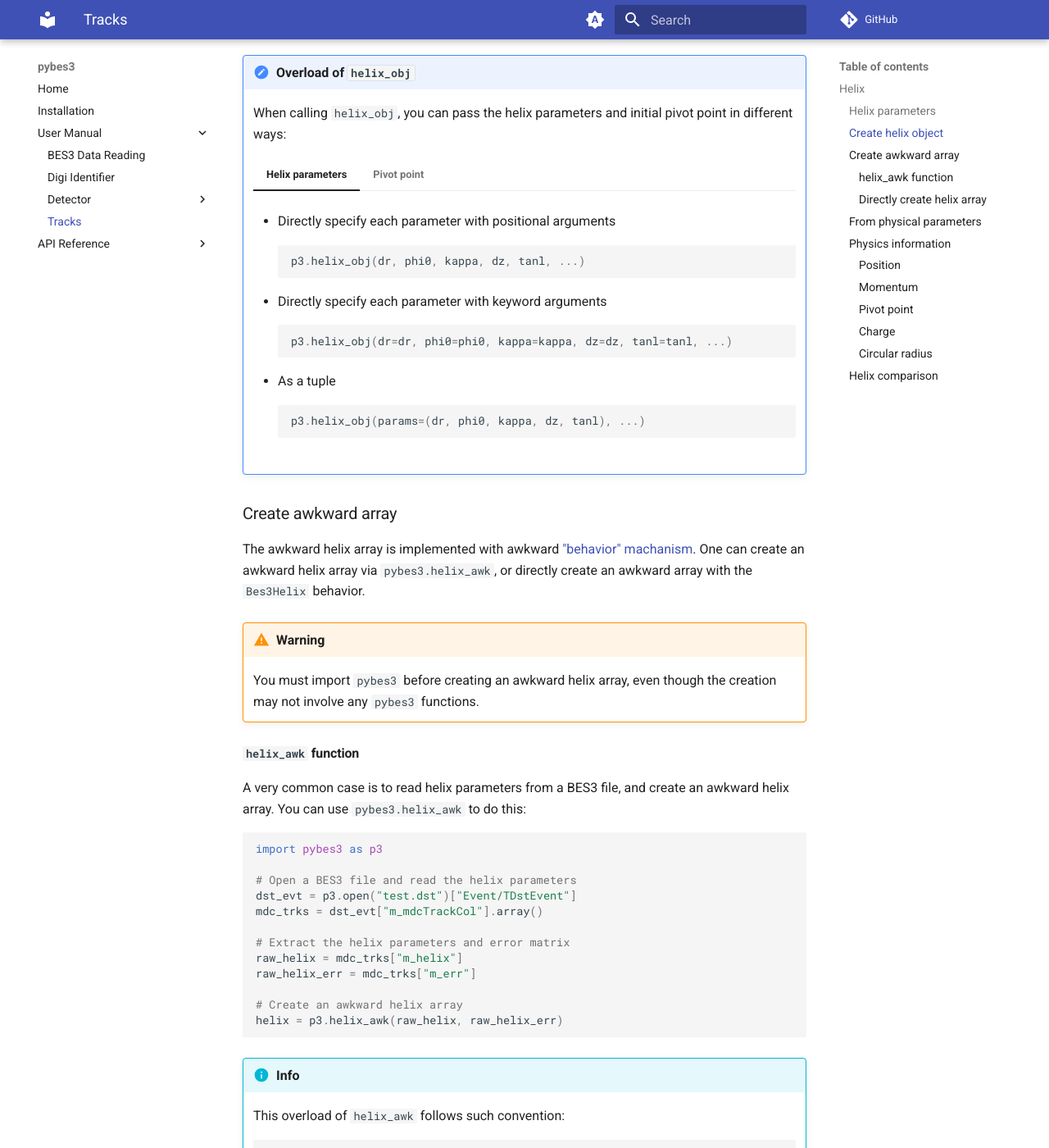
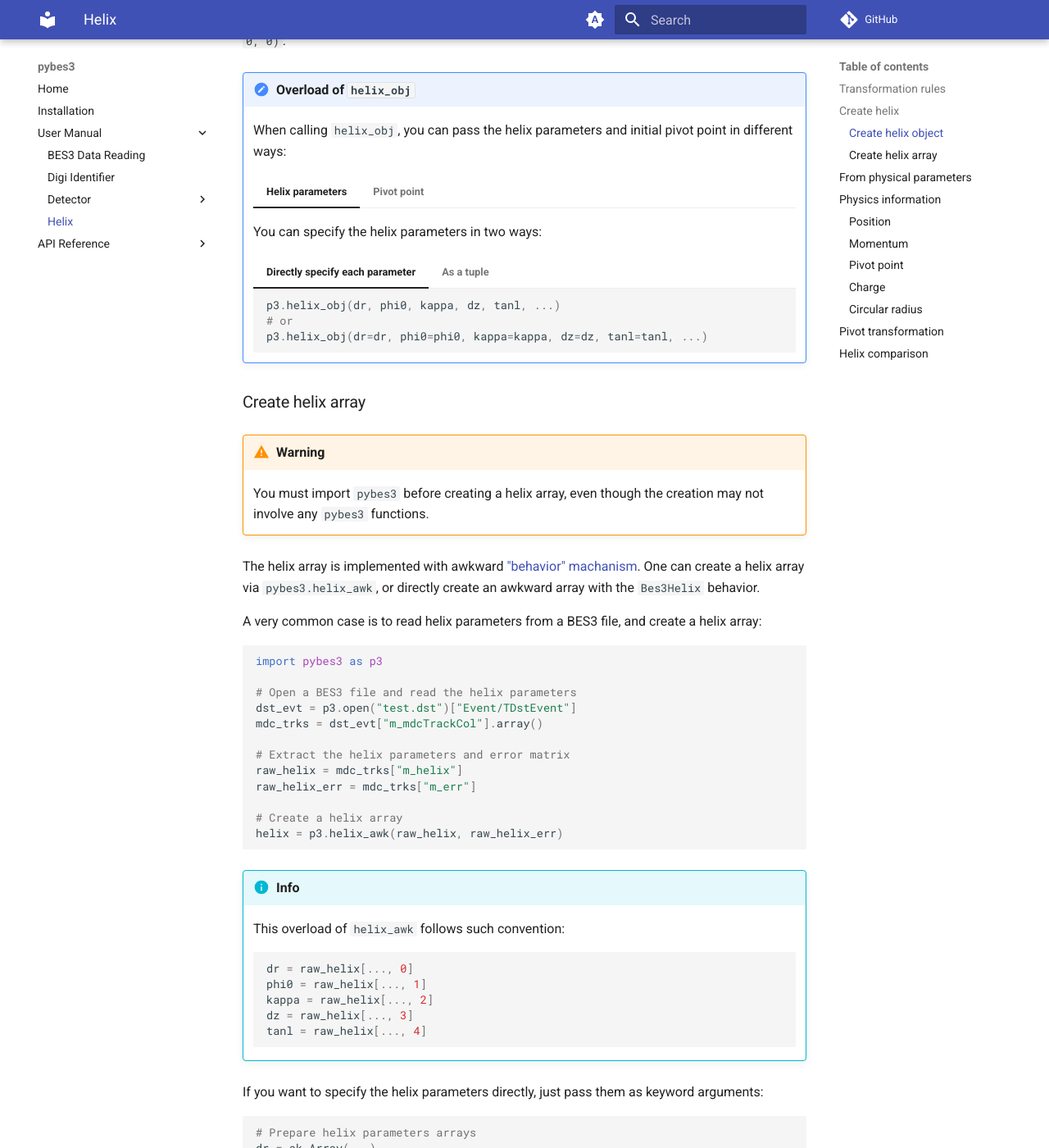
Before and after one commit to mrzimu/pybes3, an MkDocs documentation site: the page built from docs/user-manual/helix.md, in a window 1280 px wide and 1400 px high, scrolled down 1309 px. Shown: the whole window at 82% size. Built offline with MkDocs 1.6.1 and Material for MkDocs 9.7.7, drawn with Linux system fonts in a browser that asks for light colours; comment, search, counter and statistics services are not loaded; some of the changed text lies outside the part shown.

Commit message:
remove `tracks`, add `helix` in docs

````diff
--- a/docs/user-manual/tracks.md
+++ b/docs/user-manual/helix.md
@@ -1,12 +1,10 @@
-# Tracks
-
-## Helix
+# Helix operations
 
 In BES3, helix is represented by 5 parameters: `dr`, `phi0`, `kappa`, `dz`, `tanl`. `pybes3` provides a convenient way to parse these parameters, and do pivot transformation with parameters and error matrix.
 
 The implementation of helix depends on [`vector`](https://vector.readthedocs.io/en/latest/). It is recommended to take a look at [Vector objects](https://vector.readthedocs.io/en/latest/src/object.html) and [Awkward Arrays of vectors](https://vector.readthedocs.io/en/latest/src/awkward.html) before using helix objects, as they are used to represent helix position, momentum and pivot point.
 
-### Helix parameters
+## Transformation rules
 
 The implementation follows formulas below:
 
@@ -51,19 +51,17 @@
 
     === "Helix parameters"
 
-        - Directly specify each parameter with positional arguments
+        You can specify the helix parameters in two ways:
+
+        === "Directly specify each parameter"
 
             ```python
             p3.helix_obj(dr, phi0, kappa, dz, tanl, ...)
-            ```
-
-        - Directly specify each parameter with keyword arguments
-
-            ```python
+            # or
             p3.helix_obj(dr=dr, phi0=phi0, kappa=kappa, dz=dz, tanl=tanl, ...)
             ```
 
-        - As a tuple
+        === "As a tuple"
 
             ```python
             p3.helix_obj(params=(dr, phi0, kappa, dz, tanl), ...)
@@ -71,29 +69,29 @@
 
     === "Pivot point"
 
-        - As a tuple of `(x0, y0, z0)`
+        You can specify the initial pivot point in different ways:
+
+        === "As a tuple"
 
             ```python
             p3.helix_obj(..., pivot=(x0, y0, z0))
             ```
 
-        - As a Vector3D object
+        === "As a Vector3D object"
 
             ```python
             pivot = p3.vector.obj(x=x0, y=y0, z=z0)
             p3.helix_obj(..., pivot=pivot)
             ```
 
-### Create awkward array
-
-The awkward helix array is implemented with awkward ["behavior" machanism](https://awkward-array.org/doc/main/reference/ak.behavior.html). One can create an awkward helix array via `pybes3.helix_awk`, or directly create an awkward array with the `Bes3Helix` behavior.
+### Create helix array
 
 !!! warning
-    You must import `pybes3` before creating an awkward helix array, even though the creation may not involve any `pybes3` functions.
+    You must import `pybes3` before creating a helix array, even though the creation may not involve any `pybes3` functions.
 
-#### `helix_awk` function
+The helix array is implemented with awkward ["behavior" machanism](https://awkward-array.org/doc/main/reference/ak.behavior.html). One can create a helix array via `pybes3.helix_awk`, or directly create an awkward array with the `Bes3Helix` behavior.
 
-A very common case is to read helix parameters from a BES3 file, and create an awkward helix array. You can use `pybes3.helix_awk` to do this:
+A very common case is to read helix parameters from a BES3 file, and create a helix array:
 
 ```python
 import pybes3 as p3
@@ -106,7 +104,7 @@
 raw_helix = mdc_trks["m_helix"]
 raw_helix_err = mdc_trks["m_err"]
 
-# Create an awkward helix array
+# Create a helix array
 helix = p3.helix_awk(raw_helix, raw_helix_err)
 ```
 
@@ -122,7 +120,7 @@
     tanl = raw_helix[..., 4]
     ```
 
-If you want to specify the helix parameters directly, you can do so by passing them as keyword arguments:
+If you want to specify the helix parameters directly, just pass them as keyword arguments:
 
 ```python
 # Prepare helix parameters arrays
@@ -135,7 +133,7 @@
 # Optional, if you have an error matrix
 error = ak.Array(...)
 
-# Create an awkward helix array with the parameters
+# Create a helix array with the parameters
 helix = p3.helix_awk(
     dr=dr,
     phi0=phi0,
@@ -145,6 +143,9 @@
     error=error, # Optional, if you have an error matrix
 )
 ```
+
+!!! note
+    Since each track has a `5x5` error matrix, if a track array has shape `(n, var)`, the error matrix should have shape `(n, var, 5, 5)`.
 
 You can also specify the initial pivot point:
 
@@ -191,72 +192,69 @@
         helix = p3.helix_awk(..., pivot=pivot)
         ```
 
+??? note "Directly create helix array"
 
-#### Directly create helix array
+    To create a helix array directly, first import necessary modules:
 
-To create an awkward helix array directly, first import necessary modules:
+    ```python
+    import pybes3
+    import awkward as ak
+    ```
 
-```python
-import pybes3
-import awkward as ak
-```
+    Prepare helix parameters:
 
-Prepare helix parameters:
+    ```python
+    dr = ak.Array(...)
+    phi0 = ak.Array(...)
+    kappa = ak.Array(...)
+    dz = ak.Array(...)
+    tanl = ak.Array(...)
+    ```
 
-```python
-dr = ak.Array(...)
-phi0 = ak.Array(...)
-kappa = ak.Array(...)
-dz = ak.Array(...)
-tanl = ak.Array(...)
-```
+    Prepare initial pivot point:
 
-Prepare initial pivot point:
+    ```python
+    pivot = ak.Array({
+        "x": ak.zeros_like(dr),
+        "y": ak.zeros_like(dr),
+        "z": ak.zeros_like(dr),
+    }, with_name="Vector3D")
+    ```
 
-```python
-pivot = ak.Array({
-    "x": ak.zeros_like(dr),
-    "y": ak.zeros_like(dr),
-    "z": ak.zeros_like(dr),
-}, with_name="Vector3D")
-```
+    Create helix array (with no error matrix)
 
-Create helix array (with no error matrix)
+    ```python
+    helix = ak.Array({
+        "dr": dr,
+        "phi0": phi0,
+        "kappa": kappa,
+        "dz": dz,
+        "tanl": tanl,
+        "pivot": pivot,
+    }, with_name="Bes3Helix")
+    ```
 
-```python
-helix = ak.Array({
-    "dr": dr,
-    "phi0": phi0,
-    "kappa": kappa,
-    "dz": dz,
-    "tanl": tanl,
-    "pivot": pivot,
-}, with_name="Bes3Helix")
-```
+    Optionally, you can also create an error matrix.
 
-Optionally, you can also create an error matrix. The shape of error matrix should be the same as the helix array, and the last 2 dimensions should be 5x5.
+    ```python
+    error = ak.Array(...)
 
-> For example, if the helix parameters have shape `(10, var)`, the error matrix should have shape `(10, var, 5, 5)`.
+    helix = ak.Array({
+        "dr": dr,
+        "phi0": phi0,
+        "kappa": kappa,
+        "dz": dz,
+        "tanl": tanl,
+        "error": error,
+        "pivot": pivot,
+    }, with_name="Bes3Helix")
+    ```
 
-```python
-error = ak.Array(...)
+## From physical parameters
 
-helix = ak.Array({
-    "dr": dr,
-    "phi0": phi0,
-    "kappa": kappa,
-    "dz": dz,
-    "tanl": tanl,
-    "error": error,
-    "pivot": pivot,
-}, with_name="Bes3Helix")
-```
+Sometimes you may need to create a helix from position, momentum and charge. You can pass these parameters to `pybes3.helix_obj` or `pybes3.helix_awk` to create a helix object or a helix array. `pybes3` will automatically calculate the helix parameters for you.
 
-### From physical parameters
-
-Sometimes you may need to create a helix from position, momentum and charge. You can pass these parameters to `pybes3.helix_obj` or `pybes3.helix_awk` to create a helix object or an awkward helix array. `pybes3` will automatically calculate the helix parameters for you.
-
-=== "Create helix object"
+=== "Object"
 
     To create a helix object, use:
 
@@ -272,9 +270,9 @@
 
     where `charge` should be `1` or `-1`, and the `pivot` defaults to `(0, 0, 0)` if not provided.
 
-=== "Create awkward helix array"
+=== "Array"
 
-    To create an awkward helix array, use:
+    To create a helix array, use:
 
     ```python
     position = ak.Array({
@@ -300,12 +298,11 @@
     )
     ```
 
-
-### Physics information
+## Physics information
 
 Once you have an object or an awkward array of helix, you can retrieve the physical parameters such as position, momentum, charge and circular radius of the track.
 
-#### Position
+### Position
 
 The position is defined as the closest point to the pivot point on the helix. You can retrieve the position with:
 
@@ -324,7 +321,7 @@
 !!! tip "See Also"
     See [Interface for 3D vectors](https://vector.readthedocs.io/en/latest/src/vector3d.html) for more properties.
 
-#### Momentum
+### Momentum
 
 The momentum is defined as the momentum at the closest point to the pivot point on the helix. You can retrieve the momentum with:
 
@@ -351,7 +348,7 @@
 !!! warning "Momentum changes with pivot point"
     When changing pivot point, the momentum will also change. This is because the momentum is defined at the closest point to the pivot point on the helix.
 
-#### Pivot point
+### Pivot point
 
 You can retrieve the pivot point of the helix with:
 
@@ -361,7 +358,7 @@
 
 Similar to the position, this will return a `Vector3D` object with the pivot point of the track.
 
-#### Charge
+### Charge
 
 The charge of the track can be retrieved with:
 
@@ -371,7 +368,7 @@
 
 This will return `1` or `-1`, or an awkward array of these values if the helix is an awkward array.
 
-#### Circular radius
+### Circular radius
 
 The circular radius is defined as the radius of the 2D circle in the XY plane that the track follows. You can retrieve the circular radius with:
 
@@ -381,9 +378,54 @@
 
 This will return a scalar value or an awkward array of values, depending on whether the helix is an object or an awkward array.
 
-### Helix comparison
+## Pivot transformation
 
-You can compare two helix objects or awkward arrays of helix using `isclose` method. This method checks if the two helix objects are close enough in terms of their parameters. If two helix objects have different pivot points, the second helix will be transformed to the first helix's pivot point before comparison.
+To change pivot point of helix, use `change_pivot` method. This will transform the helix parameters and error matrix to the new pivot point:
+
+=== "Object"
+
+    ```python
+    helix = p3.helix_obj(...)
+
+    # Change pivot point to (3, 4, 5)
+    helix = helix.change_pivot(3, 4, 5)
+    ```
+
+    or pass a `Vector3D` object:
+
+    ```python
+    pivot = p3.vector.obj(x=3, y=4, z=5)
+    helix = helix.change_pivot(pivot)
+    ```
+
+=== "Array"
+
+    You can change the pivot for each track in an awkward array of helix:
+
+    ```python
+    helix = p3.helix_awk(...)
+    new_pivot = ak.Array({
+        "x": ak.Array(...),
+        "y": ak.Array(...),
+        "z": ak.Array(...),
+    }, with_name="Vector3D")
+
+    helix = helix.change_pivot(new_pivot)
+    ```
+
+    or change the pivot point to a specific point for each track:
+
+    ```python
+    # Change pivot point to (3, 4, 5) for each track
+    helix = helix.change_pivot(3, 4, 5)
+    ```
+
+!!! warning
+    `change_pivot` will not modify the original helix object or array, but return a new one with the pivot point changed.
+
+## Helix comparison
+
+You can compare two helix objects or awkward arrays of helix using `isclose` method. If two helix objects have different pivot points, the second helix will be transformed to the first helix's pivot point before comparison.
 
 === "Object"
 
--- a/mkdocs.yml
+++ b/mkdocs.yml
@@ -81,7 +81,7 @@
       - Detector:
           - Global ID (gid): user-manual/detector/global-id.md
           - Geometry: user-manual/detector/geometry.md
-      - Tracks: user-manual/tracks.md
+      - Helix: user-manual/helix.md
   - API Reference:
       - pybes3: api/pybes3.md
       - pybes3.besio: api/pybes3.besio.md
````
Also changed, not shown: other parts of docs/user-manual/helix.md (+4 -2 lines), docs/index.md (+2 -2 lines).
